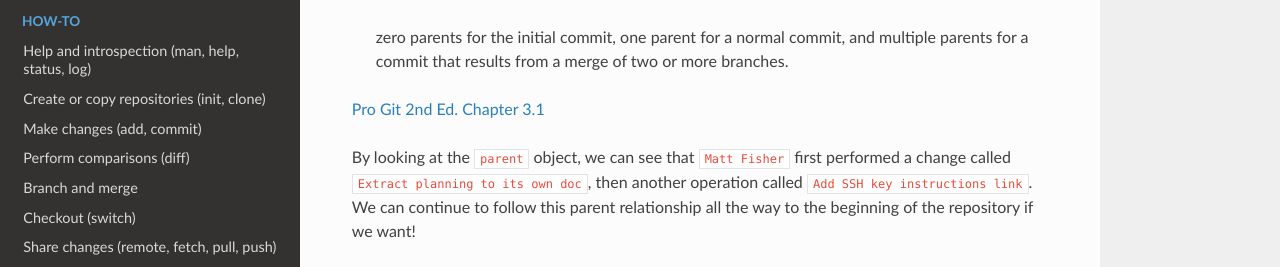
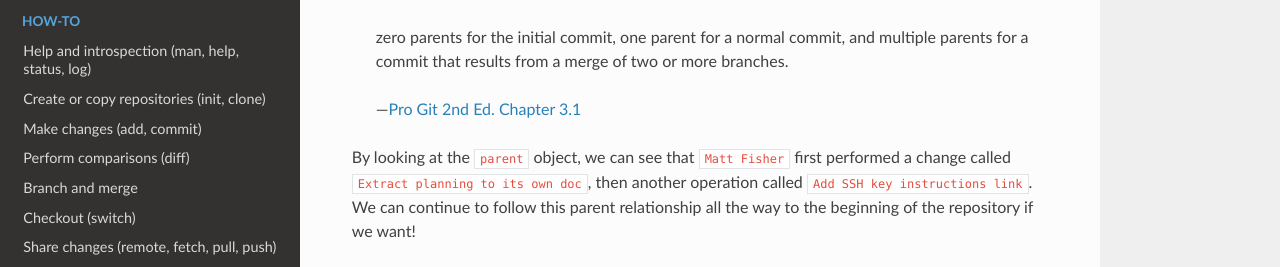
Before and after one commit to nsidc/git-training, a Sphinx documentation site: the page built from doc/discussion/git-internals.md, in a window 1280 px wide and 900 px high, scrolled down 2902 px. Shown: the part 158-425 px from the top of the window. Built offline with Sphinx 7.4.7 and the Read the Docs theme 2.0.0, drawn with Linux system fonts in a browser that asks for light colours.

Commit message:
Convert quote to epigraph (quote with attribution)

````diff
--- a/doc/discussion/git-internals.md
+++ b/doc/discussion/git-internals.md
@@ -129,11 +129,14 @@
 Each commit can have one to many parents (except a root commit which can have
 zero parents), and zero to many children.
 
-> zero parents for the initial commit, one parent for a normal commit, and
-> multiple parents for a commit that results from a merge of two or more
-> branches.
+```{epigraph}
 
-[Pro Git 2nd Ed. Chapter 3.1](https://git-scm.com/book/en/v2/Git-Branching-Branches-in-a-Nutshell#ch03-git-branching)
+zero parents for the initial commit, one parent for a normal commit, and
+multiple parents for a commit that results from a merge of two or more
+branches.
+
+-- [Pro Git 2nd Ed. Chapter 3.1](https://git-scm.com/book/en/v2/Git-Branching-Branches-in-a-Nutshell#ch03-git-branching)
+```
 
 By looking at the `parent` object, we can see that `Matt Fisher` first
 performed a change called `Extract planning to its own doc`, then another
````
